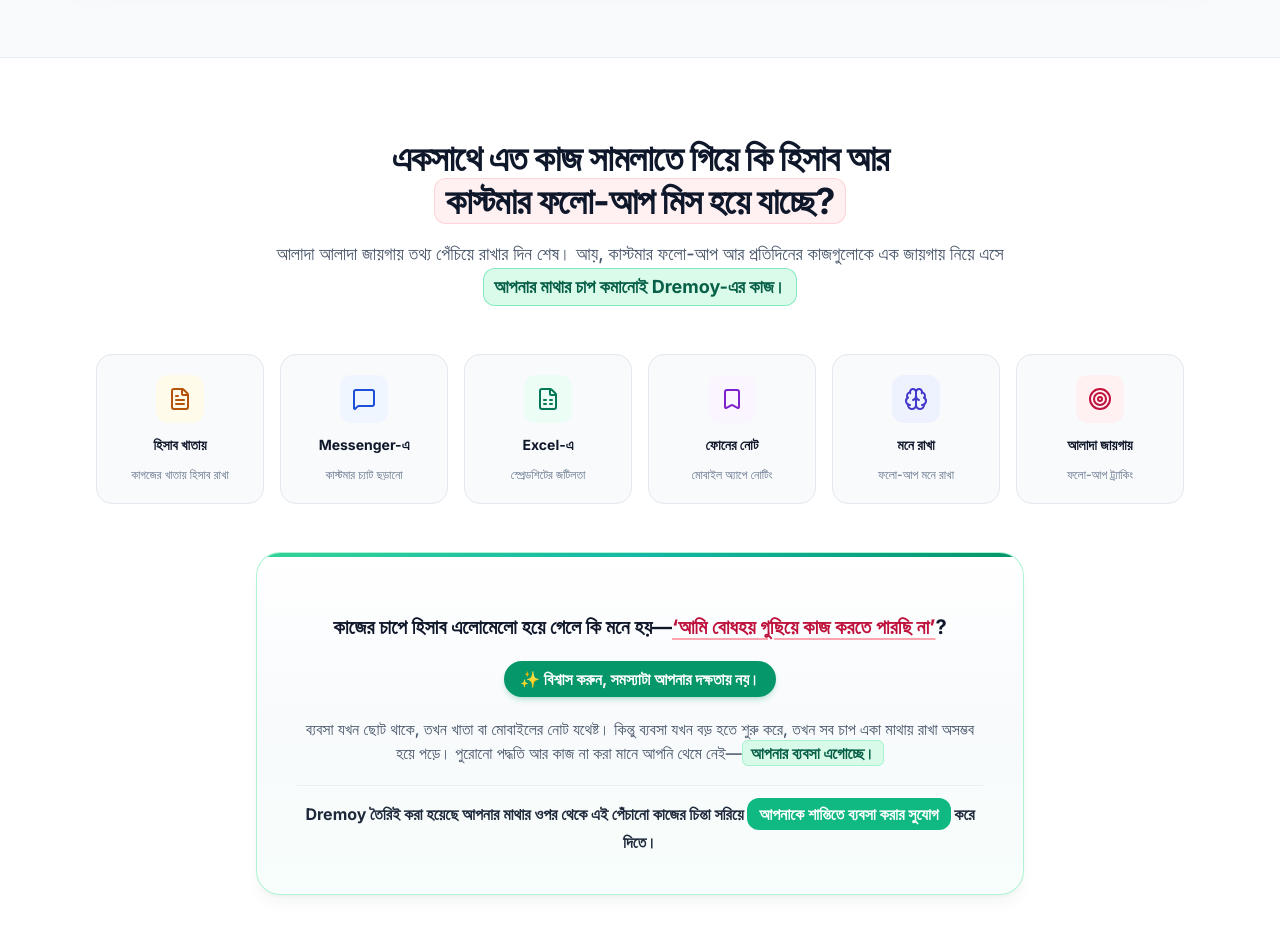
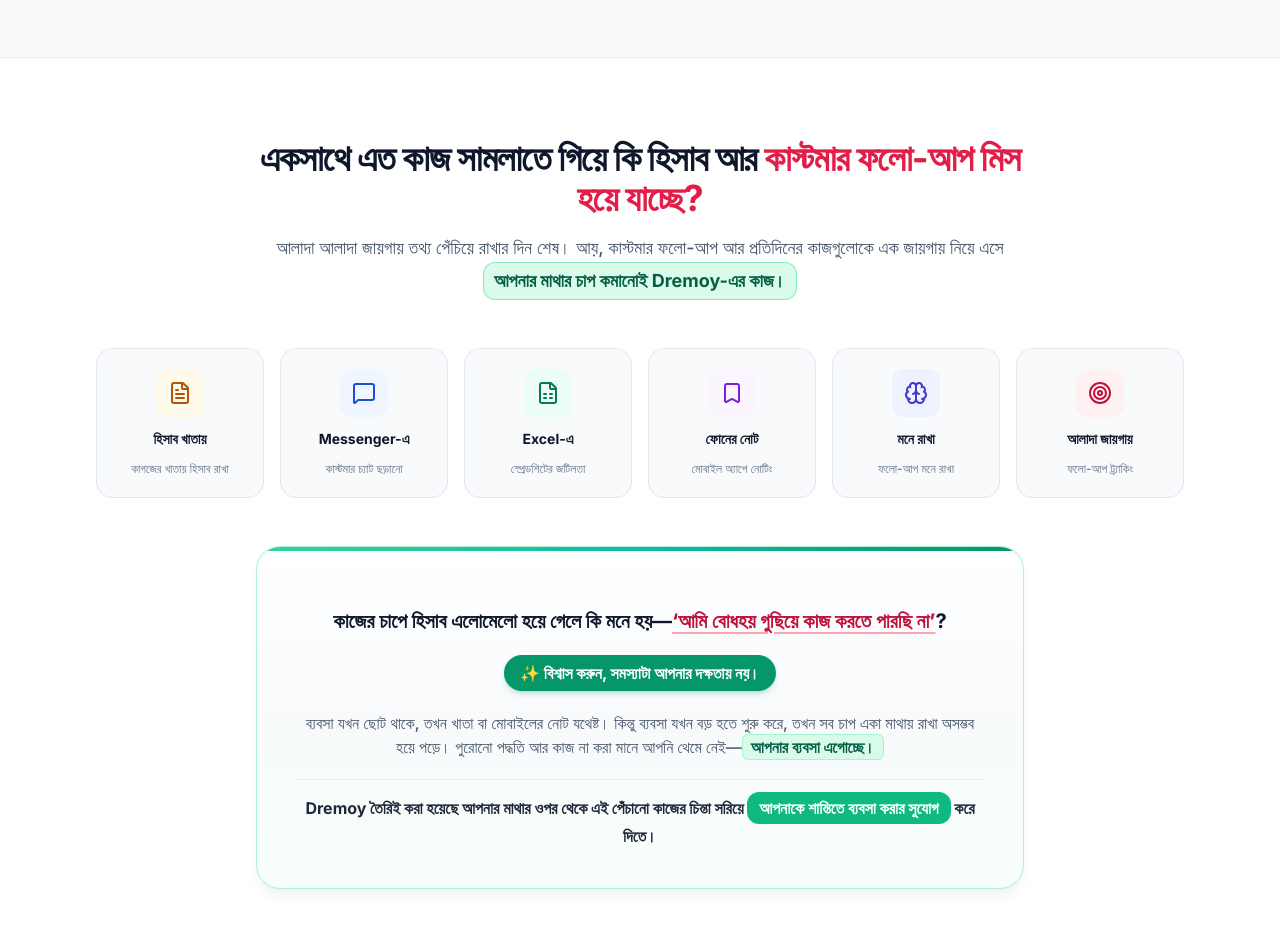
Before and after one commit to fuwaraahmed-pixel/90day-income-planner, a React (Vite) app: page / in a window 1280 px wide. Shown: the part 1140-2073 px from the top of the page. Built offline with nearby package versions, Linux system fonts and the light colour scheme; no server answers; a web font is replaced by a local one.

Commit message:
style: Remove background color from headline span and apply solid rose color

```diff
--- a/src/components/LandingPage.jsx
+++ b/src/components/LandingPage.jsx
@@ -312,7 +312,7 @@
           <div className="text-center space-y-4 max-w-3xl mx-auto">
             <h2 className="text-2xl sm:text-4xl font-extrabold text-slate-900 tracking-tight leading-snug">
               একসাথে এত কাজ সামলাতে গিয়ে কি হিসাব আর{' '}
-              <span className="relative inline-block font-black text-rose-700 bg-rose-50 border border-rose-200/80 px-2.5 py-0.5 rounded-xl text-slate-900">
+              <span className="text-rose-600 font-black">
                 কাস্টমার ফলো-আপ মিস হয়ে যাচ্ছে?
               </span>
             </h2>
```
